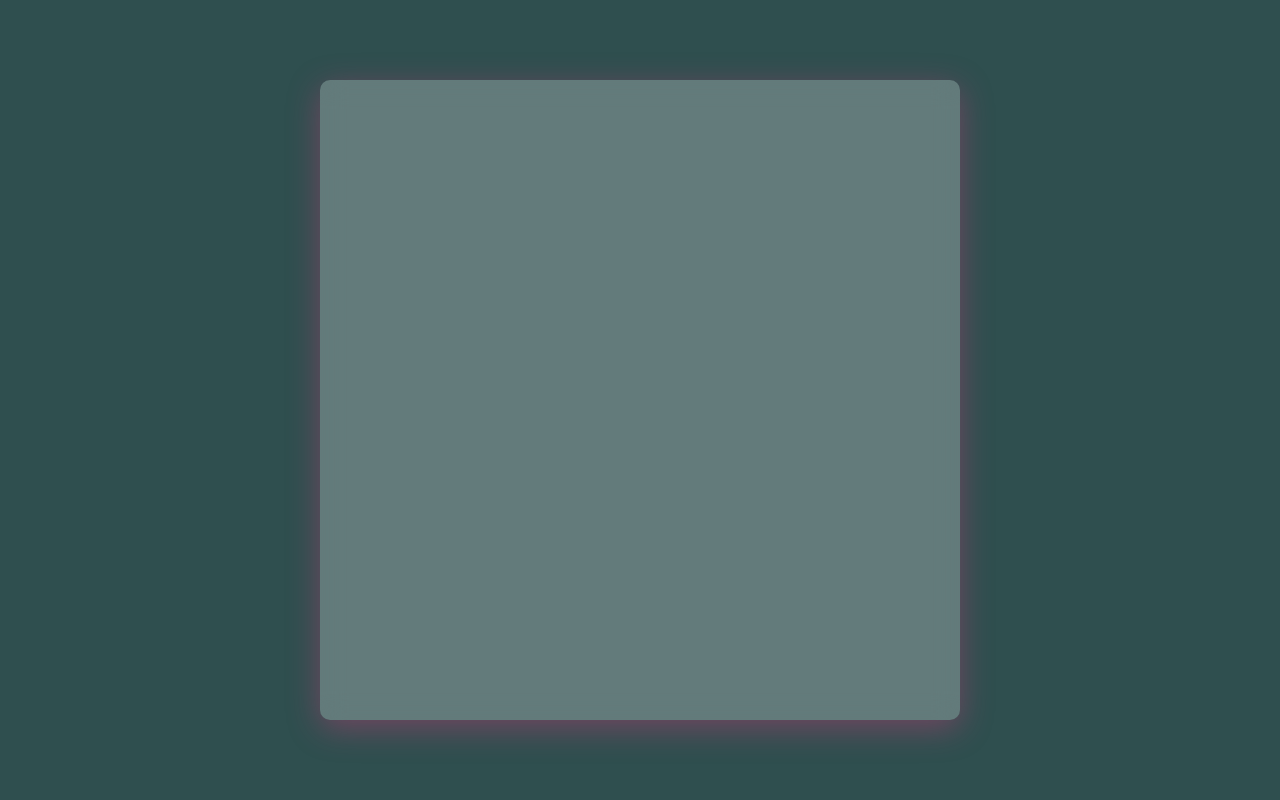
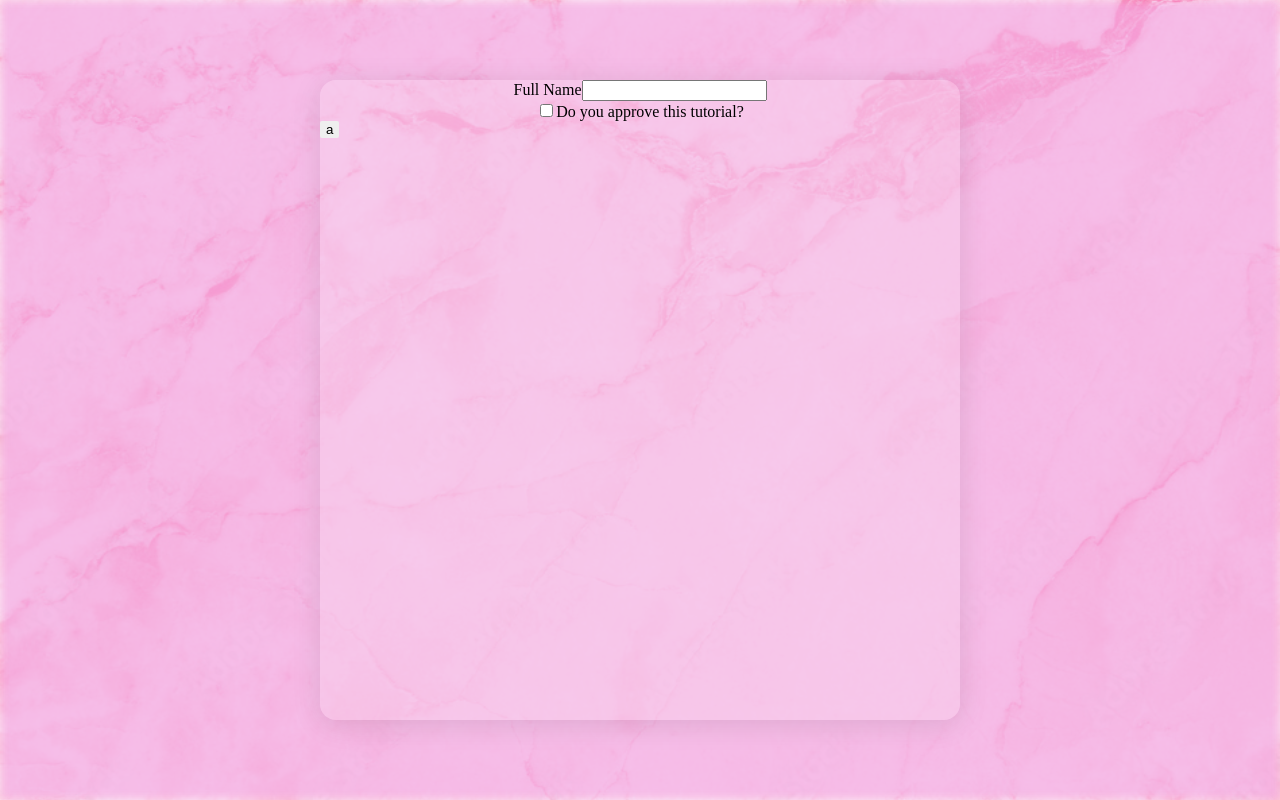
Before and after one commit to VLtim43/Yup-Form, a React (Vite) app: page / in a window 1280 px wide. Built offline with nearby package versions, Linux system fonts and the light colour scheme.

Commit message:
background

```diff
--- a/src/App.css
+++ b/src/App.css
@@ -1,16 +1,33 @@
+/* CSS */
+
 #root {
-  max-width: 1280px;
   margin: 0 auto;
-  padding: 2rem;
-  text-align: center;
 }
 
 body {
+  text-align: center;
   margin: 0;
   display: flex;
   place-items: center;
   min-width: 320px;
   min-height: 100vh;
-  background-color: darkslategrey;
+  background-color: transparent;
+  background-size: cover;
+  background-position: center;
+  background-repeat: no-repeat;
+  background-image: url("/public/pinkMarble.png");
 
 }
+
+body::before {
+  content: '';
+  position: fixed;
+  top: 0;
+  left: 0;
+  width: 100%;
+  height: 100%;
+  background-color: rgba(244, 172, 227, 0.754);
+  /* Pink pastel color with transparency */
+  filter: blur(5px);
+  z-index: -1;
+}
--- a/src/App.tsx
+++ b/src/App.tsx
@@ -1,8 +1,11 @@
 import "./App.css";
-import Form from "./components/Form/Form";
-
+import FormPage from "./components/FormPage";
 function App() {
-  return <Form />;
+  return (
+    <>
+      <FormPage />
+    </>
+  );
 }
 
 export default App;
--- /dev/null
+++ b/src/components/Button/Button.tsx
@@ -0,0 +1,17 @@
+import { HTMLAttributes } from "react";
+import * as S from "./styles";
+
+type Props = {
+  content?: string;
+  type?: "button" | "submit" | "reset"; // Allow type prop with specific values
+};
+
+const Button: React.FC<Props> = ({ content, type }) => {
+  return (
+    <S.Container>
+      <S.Button type={type}>{content}</S.Button>
+    </S.Container>
+  );
+};
+
+export default Button;
--- /dev/null
+++ b/src/components/Button/styles.ts
@@ -0,0 +1,11 @@
+import styled from "styled-components";
+
+export const Container = styled.div`
+  display: flex;
+  align-items: center;
+`;
+
+export const Button = styled.button`
+  border: none;
+  border-radius: 2px;
+`;
--- a/src/components/Form/Form.tsx
+++ b/src/components/Form/Form.tsx
@@ -1,12 +1,42 @@
 import React from "react";
+import { useForm } from "react-hook-form";
 import * as S from "./styles";
+import Button from "../Button/Button";
+
+type Props = {
+  fullName: string;
+};
 
 const Form = () => {
-  const handleSubmit = (e: { preventDefault: () => void }) => {
-    e.preventDefault();
+  const { register, handleSubmit } = useForm<Props>();
+
+  const onSubmitHandler = (values: Props) => {
+    window.alert(values.fullName);
   };
 
-  return <S.FormContainer onSubmit={handleSubmit}></S.FormContainer>;
+  return (
+    <S.FormContainer>
+      <form onSubmit={handleSubmit(onSubmitHandler)}>
+        <div>
+          <label htmlFor="fullName">Full Name</label>
+          <input {...register("fullName")} id="fullName" type="text" />
+        </div>
+
+        <div>
+          <input
+            name="approvesTutorial"
+            id="approves-tutorial"
+            type="checkbox"
+          />
+          <label htmlFor="approves-tutorial">
+            Do you approve this tutorial?
+          </label>
+        </div>
+
+        <Button type="submit" content="a" />
+      </form>
+    </S.FormContainer>
+  );
 };
 
 export default Form;
--- a/src/components/Form/styles.ts
+++ b/src/components/Form/styles.ts
@@ -1,15 +1,15 @@
 import styled from "styled-components";
 
-export const FormContainer = styled.form`
+export const FormContainer = styled.div`
   display: flex;
   flex-direction: column;
   border-radius: 15px;
   width: 40rem;
   height: 40rem;
+  border-radius: 10px;
 
-  background: rgba(255, 255, 255, 0.25);
-  box-shadow: 0 8px 32px 0 rgba(231, 57, 130, 0.37);
-  backdrop-filter: blur(12px);
-  -webkit-backdrop-filter: blur(12px);
-  border-radius: 10px;
+  box-shadow: 0 8px 32px 0 rgba(0.1, 0.1, 0.1, 0.37);
+  background: rgba(255, 246, 246, 0.19);
+  border-radius: 16px;
+  box-shadow: 0 4px 30px rgba(0, 0, 0, 0.1);
 `;
--- /dev/null
+++ b/src/components/FormPage.tsx
@@ -0,0 +1,7 @@
+import Form from "./Form/Form";
+
+const FormPage: React.FC = () => {
+  return <Form />;
+};
+
+export default FormPage;
--- a/src/components/Input/Input.tsx
+++ b/src/components/Input/Input.tsx
@@ -1,4 +1,6 @@
 import * as S from "./styles";
+import { FieldError, DeepMap, FieldValues } from "react-hook-form";
+
 type Props = {
   placeholder?: string;
   label?: string;
--- a/src/main.tsx
+++ b/src/main.tsx
@@ -1,4 +1,3 @@
-import React from "react";
 import ReactDOM from "react-dom/client";
 import App from "./App";
 
```
Also changed, not shown: src/components/Input/validationSchema.ts (added, +9 -0 lines), public/blueMarble.png (added), public/pinkMarble.png (added).
